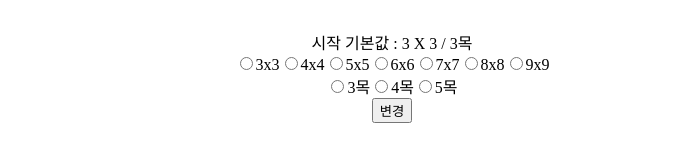
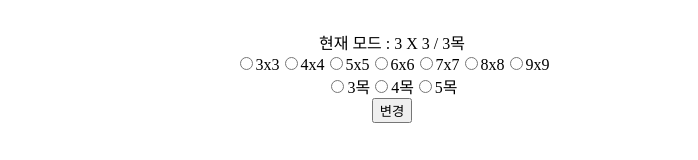
Before and after one commit to oh-dongyeop/Tic-Tac-Toe, a React (Create React App) app: page / in a window 1280 px wide. Shown: the top 160 px of the page, without its empty margins (248-946 px from the left). Built offline with nearby package versions, Linux system fonts and the light colour scheme.

Commit message:
버그 수정

```diff
--- a/src/App.tsx
+++ b/src/App.tsx
@@ -144,7 +144,7 @@ class App extends React.Component<Props,State> {
     return (
       <div className="App">
         <header>
-          <span>시작 기본값 : {this.state.size} X {this.state.size} / {this.state.mode}목</span>
+          <span>현재 모드 : {this.state.size} X {this.state.size} / {this.state.mode}목</span>
           <Mode onSubmit={(e : any)=>this.changeMode(e)}/>
         </header>
         <section className="Main">
```
